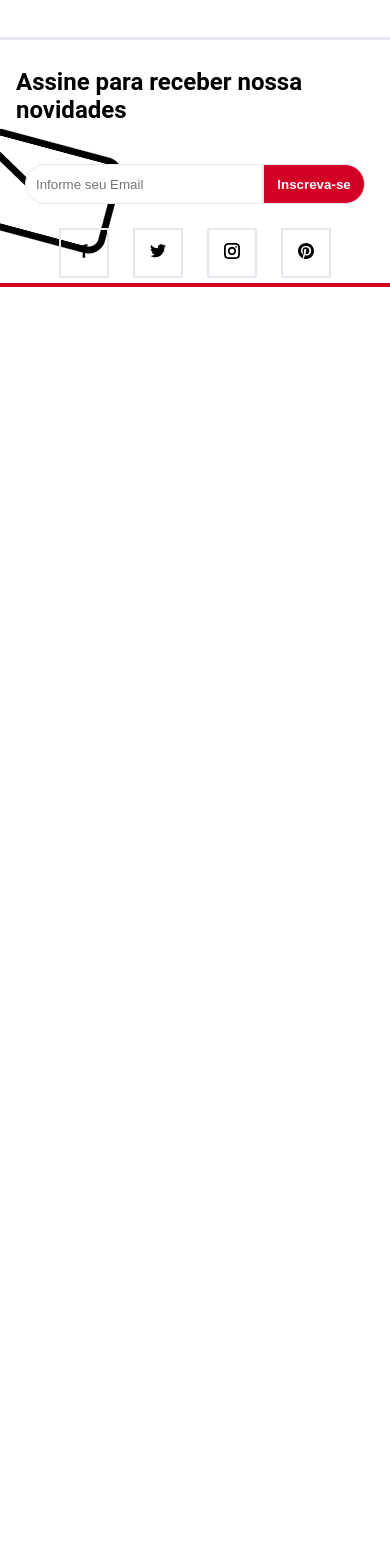
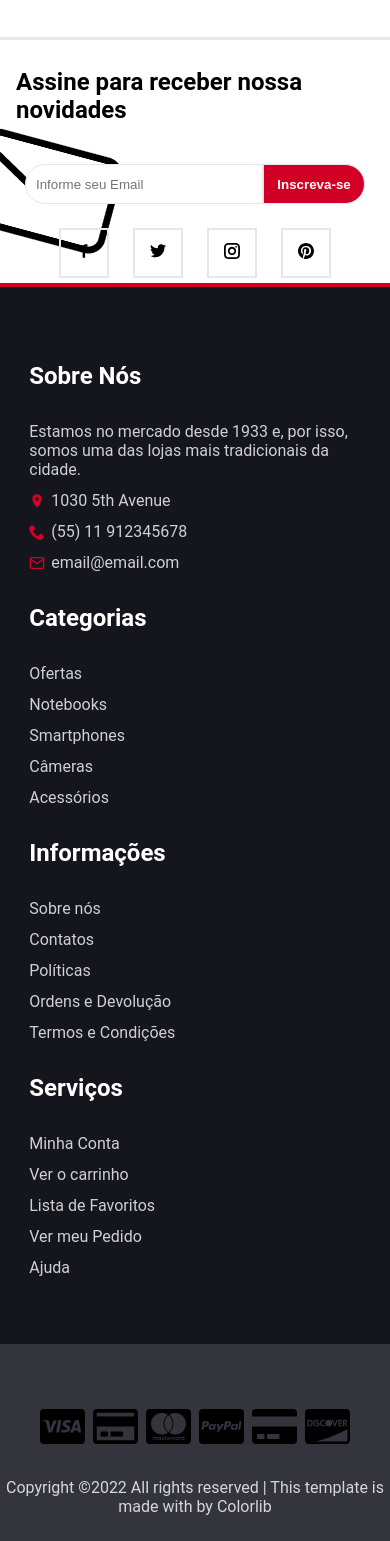
Before and after one commit to lucasandrade52/Electro-store, a React (Create React App) app: page / in a window 390 px wide. Shown: the part 7177-8718 px from the top of the page. Before the commit the page ends 7514 px from the top, so only its background shows below. Built offline with nearby package versions, Linux system fonts and the light colour scheme.

Commit message:
fix: create mobile style

```diff
--- a/src/App.js
+++ b/src/App.js
@@ -6,6 +6,7 @@ import GallerieProducts from './components/GallerieProducts';
 import Banner from './components/Banner'
 import SliderCard from './components/SliderCard'
 import Newsletter from './components/Newsletter'
+import Footer from './components/Footer'
 
 function App() {
   return (
@@ -28,6 +29,7 @@ function App() {
         <SliderCard />
       </MainContainer>
       <Newsletter />
+      <Footer />
     </>
   );
 }
--- /dev/null
+++ b/src/components/Footer/AboutUs/index.js
@@ -0,0 +1,41 @@
+import { ImPhone } from "react-icons/im"
+import { FiMail } from "react-icons/fi"
+import { MdLocationOn } from "react-icons/md"
+import List from "../../Header/TopBar/List"
+import ItemList from "../../Header/TopBar/ItemList"
+import Title from "../../GallerieProducts/Header/Title"
+
+const aboutUs = [
+  {
+    about: 'Estamos no mercado desde 1933 e, por isso, somos uma das lojas mais tradicionais da cidade.',
+    adress: '1030 5th Avenue',
+    phone: '(55) 11 912345678',
+    mail: 'email@email.com'
+  }
+]
+
+export default function AboutUs() {
+  return (
+    <List className="container__list">
+      <Title>Sobre Nós</Title>
+      {aboutUs.map((data, index) => {
+        return (
+          <>
+            <ItemList className="container__list--item">
+              <a key={index} href="#">{data.about}</a>
+            </ItemList>
+            <ItemList className="container__list--item">
+              <a key={index} href="#"><MdLocationOn color="#D10024" />{data.adress}</a>
+            </ItemList>
+            <ItemList className="container__list--item">
+              <a key={index} href="#"><ImPhone color="#D10024" />{data.phone}</a>
+            </ItemList>
+            <ItemList className="container__list--item">
+              <a key={index} href="#"><FiMail color="#D10024" />{data.mail}</a>
+            </ItemList>
+          </>
+        )
+      })}
+    </List>
+  )
+}
--- /dev/null
+++ b/src/components/Footer/Category/index.js
@@ -0,0 +1,20 @@
+import List from "../../Header/TopBar/List";
+import ItemList from "../../Header/TopBar/ItemList";
+import Title from "../../GallerieProducts/Header/Title";
+
+const categories = ["Ofertas", "Notebooks", "Smartphones", "Câmeras", "Acessórios"]
+
+export default function Category() {
+  return (
+    <List className="container__list">
+      <Title>Categorias</Title>
+      {categories.map((data, index) => {
+        return (
+          <ItemList className="container__list--item">
+            <a key={index} href="#">{data}</a>
+          </ItemList>
+        )
+      })}
+    </List>
+  )
+}
--- /dev/null
+++ b/src/components/Footer/Information/index.js
@@ -0,0 +1,20 @@
+import List from "../../Header/TopBar/List"
+import Title from "../../GallerieProducts/Header/Title"
+import ItemList from "../../Header/TopBar/ItemList"
+
+const informations = ["Sobre nós", "Contatos", "Políticas", "Ordens e Devolução", "Termos e Condições"]
+
+export default function Information() {
+  return (
+    <List className="container__list">
+      <Title>Informações</Title>
+      {informations.map((data, index) => {
+        return (
+          <ItemList className="container__list--item">
+            <a key={index} href="#">{data}</a>
+          </ItemList>
+        )
+      })}
+    </List>
+  )
+}
--- /dev/null
+++ b/src/components/Footer/Payments/index.js
@@ -0,0 +1,28 @@
+import { FaCcVisa, FaRegCreditCard, FaCcMastercard, FaCcPaypal, FaCcDiscover, FaCreditCard } from "react-icons/fa"
+import List from "../../Header/TopBar/List"
+import ItemList from "../../Header/TopBar/ItemList"
+
+export default function Payments() {
+  return (
+    <List className="container__payment">
+      <ItemList className="container__payment--item">
+        <a href="#"><FaCcVisa /></a>
+      </ItemList>
+      <ItemList className="container__payment--item">
+        <a href="#"><FaRegCreditCard /></a>
+      </ItemList>
+      <ItemList className="container__payment--item">
+        <a href="#"><FaCcMastercard /></a>
+      </ItemList>
+      <ItemList className="container__payment--item">
+        <a href="#"><FaCcPaypal /></a>
+      </ItemList>
+      <ItemList className="container__payment--item">
+        <a href="#"><FaCreditCard /></a>
+      </ItemList>
+      <ItemList className="container__payment--item">
+        <a href="#"><FaCcDiscover /></a>
+      </ItemList>
+    </List>
+  )
+}
--- /dev/null
+++ b/src/components/Footer/Service/index.js
@@ -0,0 +1,20 @@
+import List from "../../Header/TopBar/List"
+import ItemList from "../../Header/TopBar/ItemList"
+import Title from "../../GallerieProducts/Header/Title"
+
+const service = ["Minha Conta", "Ver o carrinho", "Lista de Favoritos", "Ver meu Pedido", "Ajuda"]
+
+export default function Service() {
+  return (
+    <List className="container__list">
+      <Title>Serviços</Title>
+      {service.map((data, index) => {
+        return (
+          <ItemList className="container__list--item">
+            <a key={index} href="#">{data}</a>
+          </ItemList>
+        )
+      })}
+    </List>
+  )
+}
--- /dev/null
+++ b/src/components/Footer/index.js
@@ -0,0 +1,27 @@
+import AboutUs from './AboutUs'
+import Category from './Category'
+import Information from './Information'
+import Service from './Service'
+import Payments from './Payments'
+
+import './styles.css'
+
+
+export default function Footer() {
+  return (
+    <section className="container__footer">
+      <section className="container__footer--top">
+        <AboutUs />
+        <Category />
+        <Information />
+        <Service />
+      </section>
+      <section className="container__footer--bottom">
+        <Payments />
+        <p className="copyright">Copyright ©2022 All rights reserved | This template is made with  by <span>Colorlib</span>
+        </p>
+      </section>
+    </section>
+
+  )
+}
--- /dev/null
+++ b/src/components/Footer/styles.css
@@ -0,0 +1,86 @@
+.container__footer--top {
+  display: flex;
+  align-items: center;
+  justify-content: space-around;
+  padding: 55px 0px;
+  background-color: #15161D;
+  color: #ffffff;
+}
+
+.container__list {
+  width: 20%;
+  display: flex;
+  flex-direction: column;
+  gap: 12px;
+}
+
+@media(max-width: 1024px) {
+  .container__footer--top {
+    flex-wrap: wrap;
+  }
+
+  .container__list {
+    width: 35%;
+    padding-bottom: 12px;
+  }
+}
+
+@media(max-width: 650px) {
+  .container__list {
+    width: 85%;
+  }
+}
+
+.container__list h2 {
+  padding: 20px 0px;
+}
+
+.container__list--item {
+  display: flex;
+  flex-direction: column;
+  gap: 24px;
+  color: rgb(255, 255, 255, .8);
+}
+
+.container__list--item a:hover {
+  color: #D10024;
+}
+
+.container__list--item a {
+  display: flex;
+  align-items: center;
+  gap: 6px;
+}
+
+.container__footer--bottom {
+  padding: 60px 0px 0px 0px;
+  background: rgba(30, 31, 41, .9);
+}
+
+.container__payment {
+  display: flex;
+  gap: 8px;
+  align-items: center;
+  justify-content: center;
+}
+
+.container__payment--item {
+  display: flex;
+  gap: 12px;
+}
+
+.container__payment--item a svg {
+  height: 45px;
+  width: 45px;
+}
+
+.copyright {
+  color: rgb(255, 255, 255, .8);
+  padding: 25px 0px;
+  text-align: center;
+}
+
+.copyright span:hover {
+  color: #D10024;
+  cursor: pointer;
+}
```
